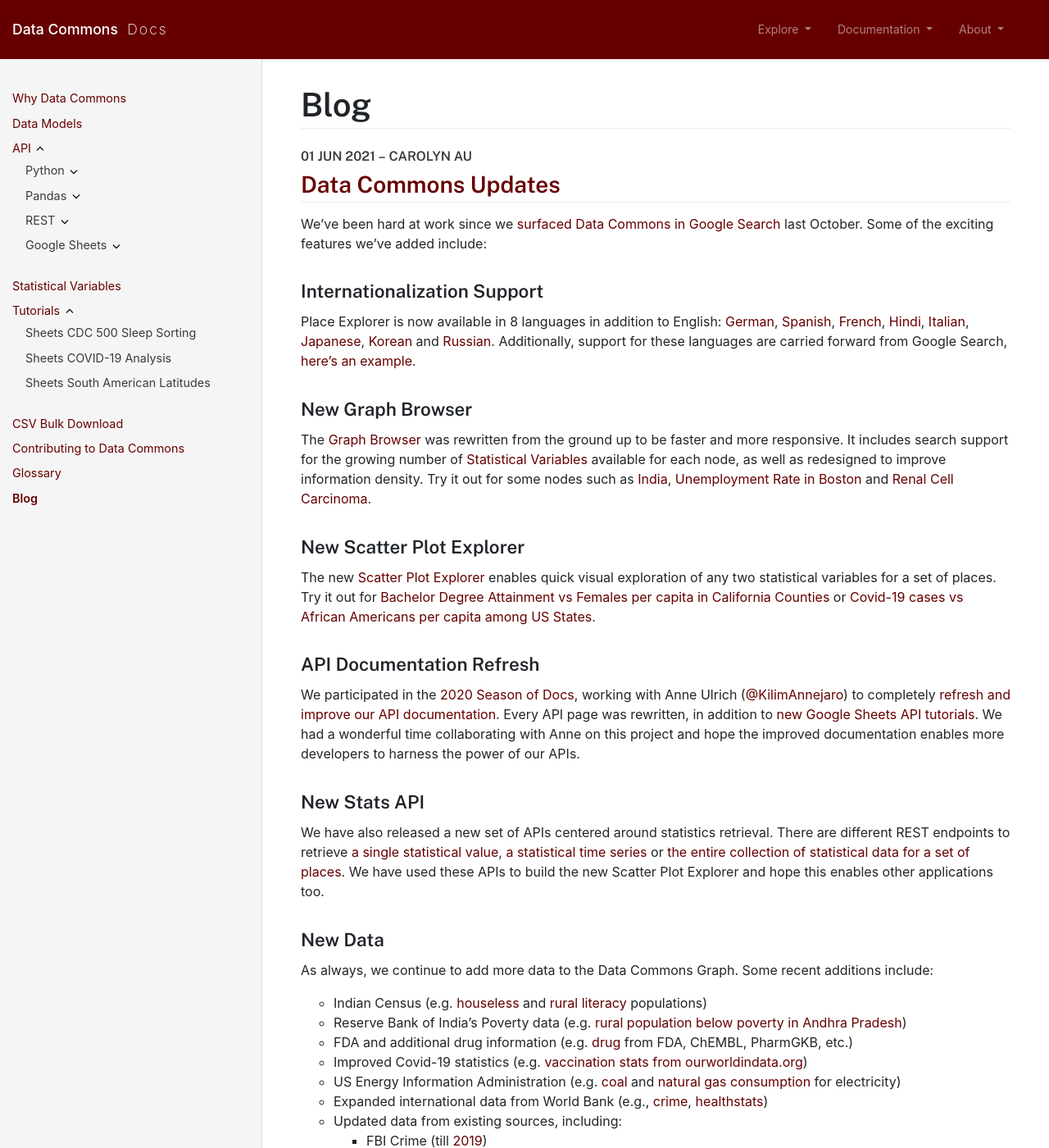
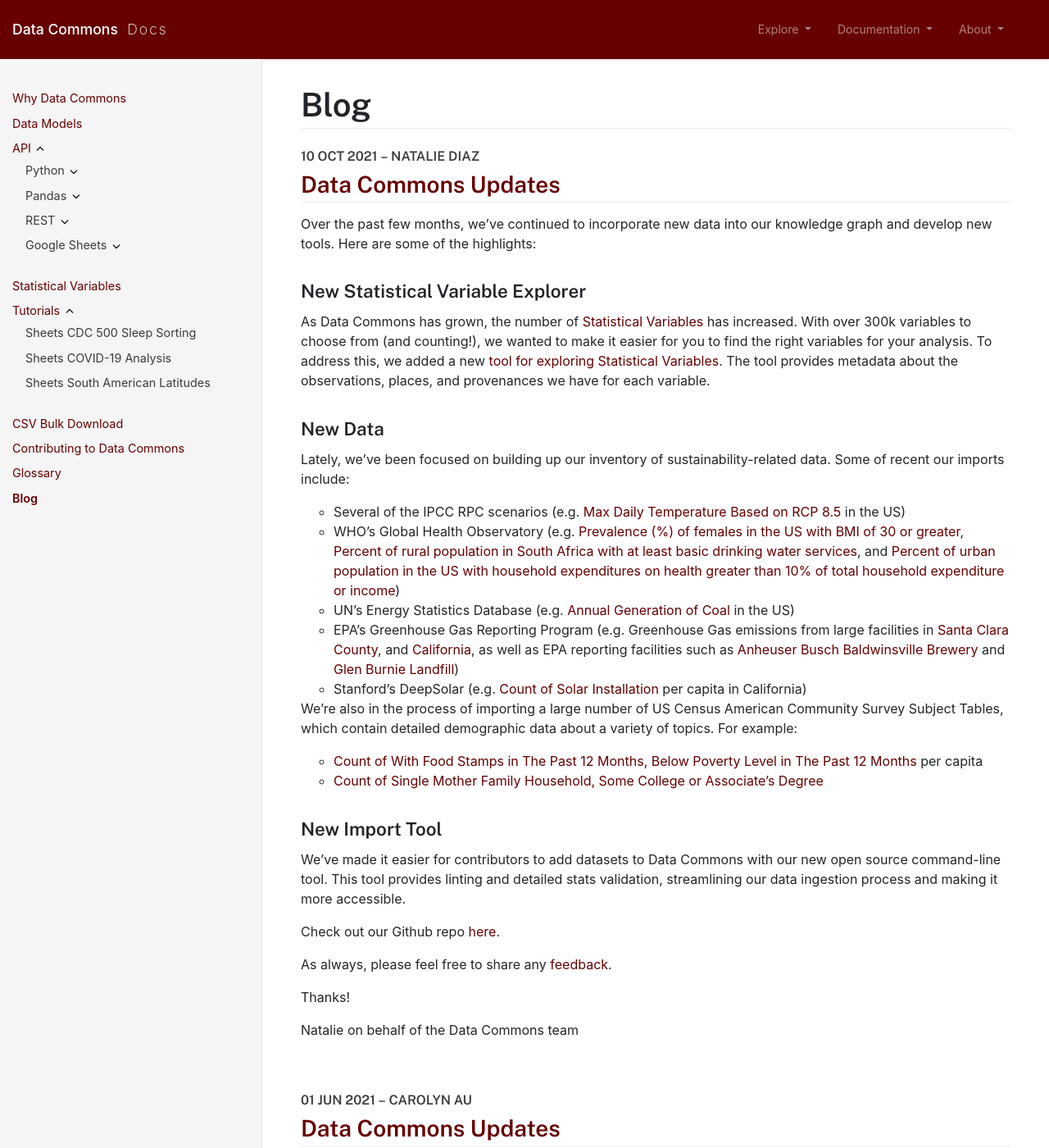
Before and after one commit to datacommonsorg/docsite, a Jekyll site: the page built from blog.html, in a window 1280 px wide and 1400 px high. Shown: the whole window at 82% size. Built offline with Jekyll 4.4.1, drawn with Linux system fonts in a browser that asks for light colours; comment, search, counter and statistics services are not loaded; some of the changed text lies outside the part shown.

Commit message:
october blog post (#183)
* october blog post

* remove renamed file

* clean

* comments

```diff
--- /dev/null
+++ b/_posts/2021-10-10-updates.md
@@ -0,0 +1,33 @@
+---
+layout: post
+author: Natalie Diaz
+title: Data Commons Updates
+---
+
+Over the past few months, we’ve continued to incorporate new data into our knowledge graph and develop new tools. Here are some of the highlights:
+
+### New Statistical Variable Explorer
+As Data Commons has grown, the number of [Statistical Variables](https://docs.datacommons.org/glossary.html) has increased. With over 300k variables to choose from (and counting!), we wanted to make it easier for you to find the right variables for your analysis. To address this, we added a new [tool for exploring Statistical Variables](https://datacommons.org/tools/statvar). The tool provides metadata about the observations, places, and provenances we have for each variable.
+
+### New Data
+Lately, we’ve been focused on building up our inventory of sustainability-related data. Some of recent our imports include:
+* Several of the IPCC RPC scenarios (e.g. [Max Daily Temperature Based on RCP 8.5](https://datacommons.org/tools/map#%26sv%3DDaily_Max_Temperature_RCP85%26pc%3D0%26pd%3Dcountry%2FUSA%26pn%3DUnited%20States%20of%20America%26pt%3DCountry%26ept%3DCounty) in the US)
+* WHO’s Global Health Observatory (e.g. [Prevalence (%) of females in the US with BMI of 30 or greater](https://datacommons.org/tools/timeline#statsVar=WHO%2FNCD_BMI_30A_Female&place=country%2FUSA), [Percent of rural population in South Africa with at least basic drinking water services](https://datacommons.org/tools/timeline#statsVar=WHO%2FWSH_WATER_BASIC_Rural&place=country%2FZAF), and [Percent of urban population in the US with household expenditures on health greater than 10% of total household expenditure or income](https://datacommons.org/tools/timeline#statsVar=WHO%2FFINPROTECTION_CATA_TOT_10_POP_Urban&place=country%2FUSA))
+* UN’s Energy Statistics Database (e.g. [Annual Generation of Coal](https://datacommons.org/tools/timeline#statsVar=Annual_Generation_Energy_Coal&place=country%2FUSA) in the US)
+* EPA’s Greenhouse Gas Reporting Program (e.g. Greenhouse Gas emissions from large facilities in [Santa Clara County](https://datacommons.org/browser/geoId/06085?statVar=Annual_Emissions_GreenhouseGas_NonBiogenic), and [California](https://datacommons.org/browser/geoId/06?statVar=Annual_Emissions_GreenhouseGas_NonBiogenic), as well as EPA reporting facilities such as [Anheuser Busch Baldwinsville Brewery](https://datacommons.org/browser/epaGhgrpFacilityId/1002576) and [Glen Burnie Landfill](https://datacommons.org/browser/epaGhgrpFacilityId/1002004))
+* Stanford’s DeepSolar (e.g. [Count of Solar Installation](https://datacommons.org/tools/map#%26sv%3DCount_SolarInstallation%26pc%3D1%26pd%3DgeoId%2F06%26pn%3DCalifornia%26pt%3DState%26ept%3DCounty) per capita in California)
+
+We’re also in the process of importing a large number of US Census American Community Survey Subject Tables, which contain detailed demographic data about a variety of topics. For example:
+* [Count of With Food Stamps in The Past 12 Months, Below Poverty Level in The Past 12 Months](https://datacommons.org/tools/map#%26sv%3DCount_Household_WithFoodStampsInThePast12Months_BelowPovertyLevelInThePast12Months%26pc%3D1%26pd%3Dcountry%2FUSA%26pn%3DUnited%20States%20of%20America%26pt%3DCountry%26ept%3DCounty) per capita
+* [Count of Single Mother Family Household, Some College or Associate's Degree](https://datacommons.org/tools/map#%26sv%3DCount_Household_HouseholderEducationalAttainmentSomeCollegeOrAssociatesDegree_SingleMotherFamilyHousehold%26pc%3D0%26pd%3Dcountry%2FUSA%26pn%3DUnited%20States%20of%20America%26pt%3DCountry%26ept%3DCounty)
+
+### New Import Tool
+We’ve made it easier for contributors to add datasets to Data Commons with our new open source command-line tool. This tool provides linting and detailed stats validation, streamlining our data ingestion process and making it more accessible.
+
+Check out our Github repo [here](https://github.com/datacommonsorg/import).
+
+As always, please feel free to share any [feedback](https://datacommons.org/feedback).
+
+Thanks!
+
+Natalie on behalf of the Data Commons team
```
Also changed, not shown: _posts/2020-07-26-updates.md (+1 -1 lines).
